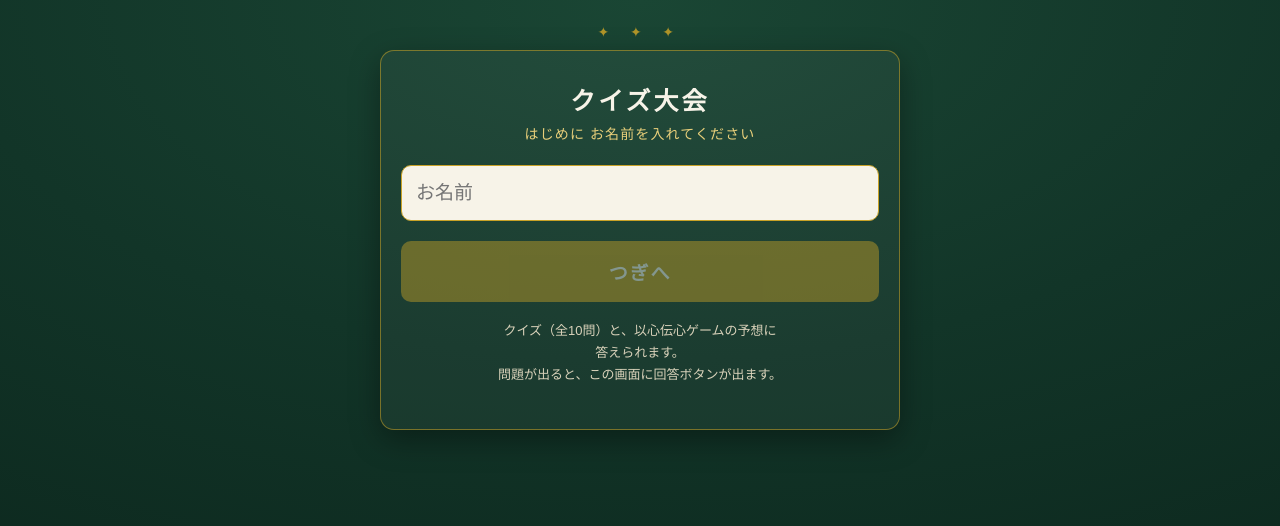
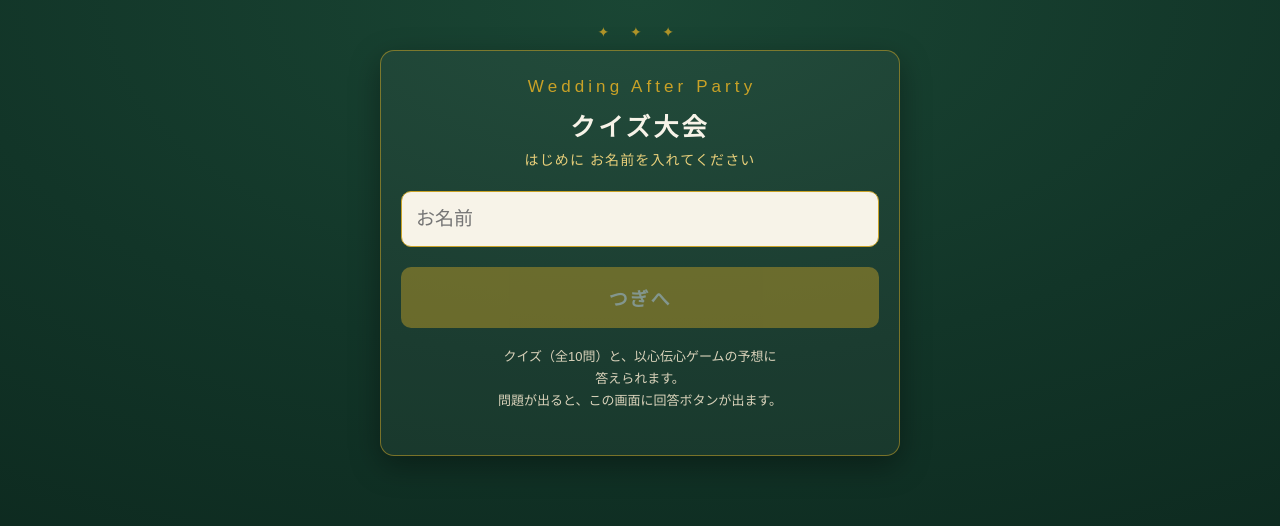
Before and after one commit to tm550120/Wedding-game, a plain HTML site: page index.html in a window 1280 px wide. Drawn offline with Linux system fonts and the light colour scheme.

Commit message:
Add Wedding After Party subtitle to the guest name screen
Co-Authored-By: Claude Opus 5.5 <noreply@anthropic.com>
Claude-Session: https://claude.ai/code/session_01RnvvH3HTwrX1ZsSf3ymv4h

```diff
--- a/css/style.css
+++ b/css/style.css
@@ -24,6 +24,12 @@ body{
   border-radius:14px;
   padding:26px 20px 30px;
   box-shadow:0 10px 30px rgba(0,0,0,.35);
+}
+/* 名前入力画面だけに出す英字の副題（スライドの表題と同じ文言）。390px 幅でも 1 行に収める */
+.eyebrow{
+  text-align:center; margin:0 0 10px; white-space:nowrap;
+  font-size:clamp(13px, 4.2vw, 17px); letter-spacing:.24em; text-indent:.24em;
+  color:var(--gold);
 }
 h1{ font-size:25px; text-align:center; margin:4px 0 6px; letter-spacing:.12em; font-weight:600; }
 .sub{ text-align:center; font-size:14px; color:var(--gold-light); margin:0 0 22px; letter-spacing:.08em; }
--- a/index.html
+++ b/index.html
@@ -11,6 +11,7 @@
 
   <!-- 名前入力 -->
   <section id="screen-name" class="card">
+    <p class="eyebrow" lang="en">Wedding After Party</p>
     <h1>クイズ大会</h1>
     <p class="sub">はじめに お名前を入れてください</p>
     <input type="text" id="guest-name" placeholder="お名前" autocomplete="off">
```
